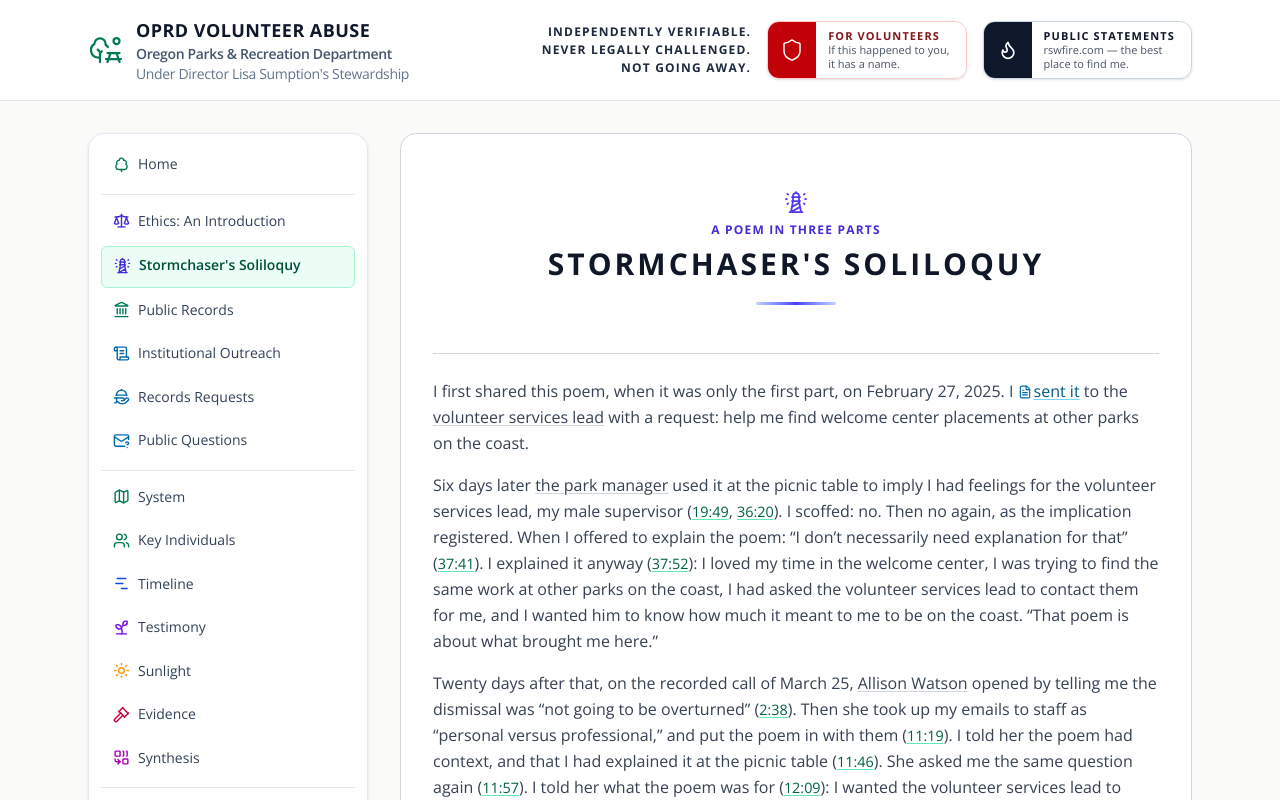
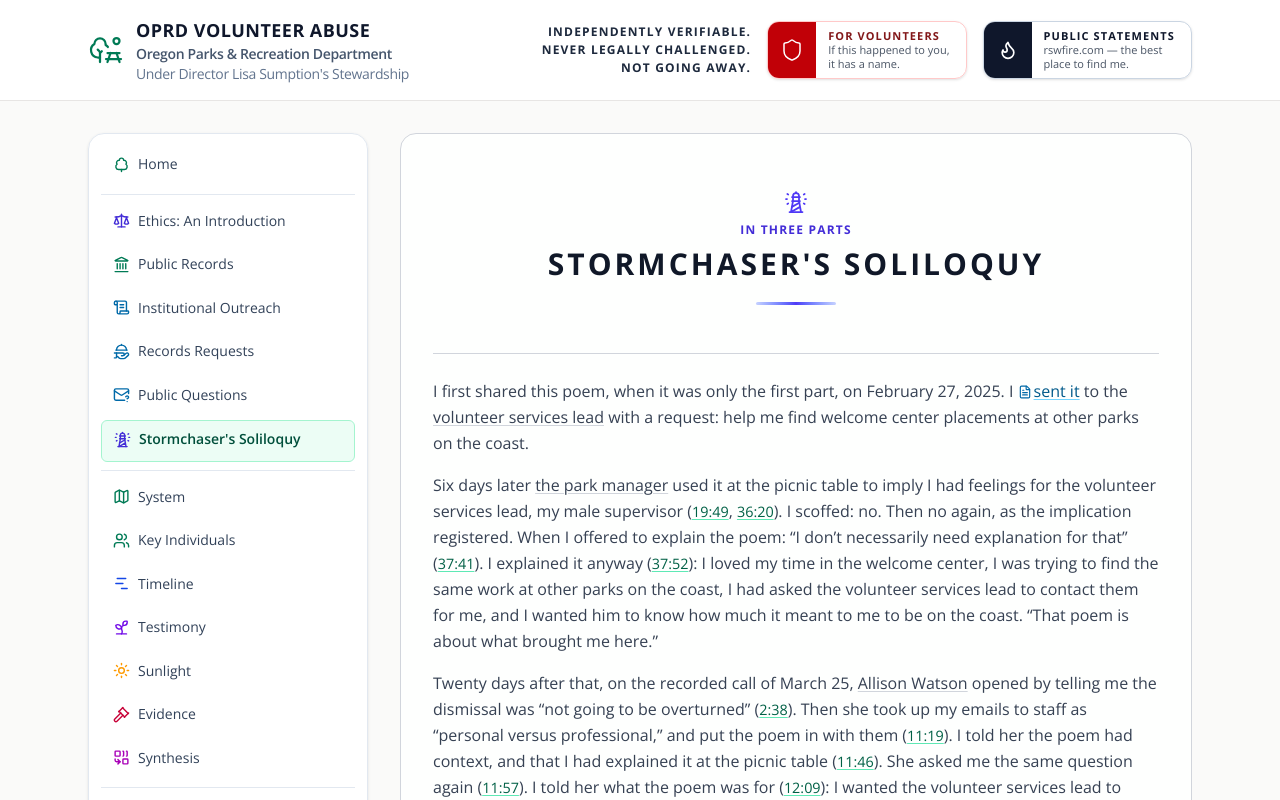
Before and after one commit to rswfire/rswfire.oprd, a Next.js app: page /soliloquy in a window 1280 px wide. Shown: the top 800 px of the page. Built offline with nearby package versions, Linux system fonts and the light colour scheme.

Commit message:
Soliloquy: in three parts; last in its sidebar section

```diff
--- a/app/(archive)/soliloquy/page.tsx
+++ b/app/(archive)/soliloquy/page.tsx
@@ -318,7 +318,7 @@ export default function StormchasersSoliloquyPage() {
         <SectionPage
             emblem="Lighthouse" tone="indigo"
             title="STORMCHASER'S SOLILOQUY"
-            subtitle="A POEM IN THREE PARTS"
+            subtitle="IN THREE PARTS"
         >
             <div className="space-y-4 text-base text-gray-700 leading-relaxed">
                 <p>
--- a/lib/sections.ts
+++ b/lib/sections.ts
@@ -15,11 +15,11 @@ export const archiveSections: ArchiveSection[] = [
     { href: "/", label: "Home", icon: "TreeDeciduous" as const, iconClass: "text-emerald-700" },
     { href: "#separator-accountability", label: "", separator: true },
     { href: "/ethics", label: "Ethics: An Introduction", icon: "Scale" as const, iconClass: "text-indigo-700" },
-    { href: "/soliloquy", label: "Stormchaser's Soliloquy", icon: "Lighthouse" as const, iconClass: "text-indigo-700" },
     { href: "/records", label: "Public Records", icon: "Landmark" as const, iconClass: "text-emerald-700" },
     { href: "/outreach", label: "Institutional Outreach", icon: "ScrollText" as const, iconClass: "text-sky-700" },
     { href: "/records-requests", label: "Records Requests", icon: "HandPlatter" as const, iconClass: "text-sky-700" },
     { href: "/public-questions", label: "Public Questions", icon: "MailQuestionMark" as const, iconClass: "text-sky-700" },
+    { href: "/soliloquy", label: "Stormchaser's Soliloquy", icon: "Lighthouse" as const, iconClass: "text-indigo-700" },
     { href: "#separator-3", label: "", separator: true },
     { href: "/system", label: "System", icon: "Map" as const, iconClass: "text-emerald-700" },
     { href: "/key-individuals", label: "Key Individuals", icon: "Users" as const, iconClass: "text-emerald-700" },
```
